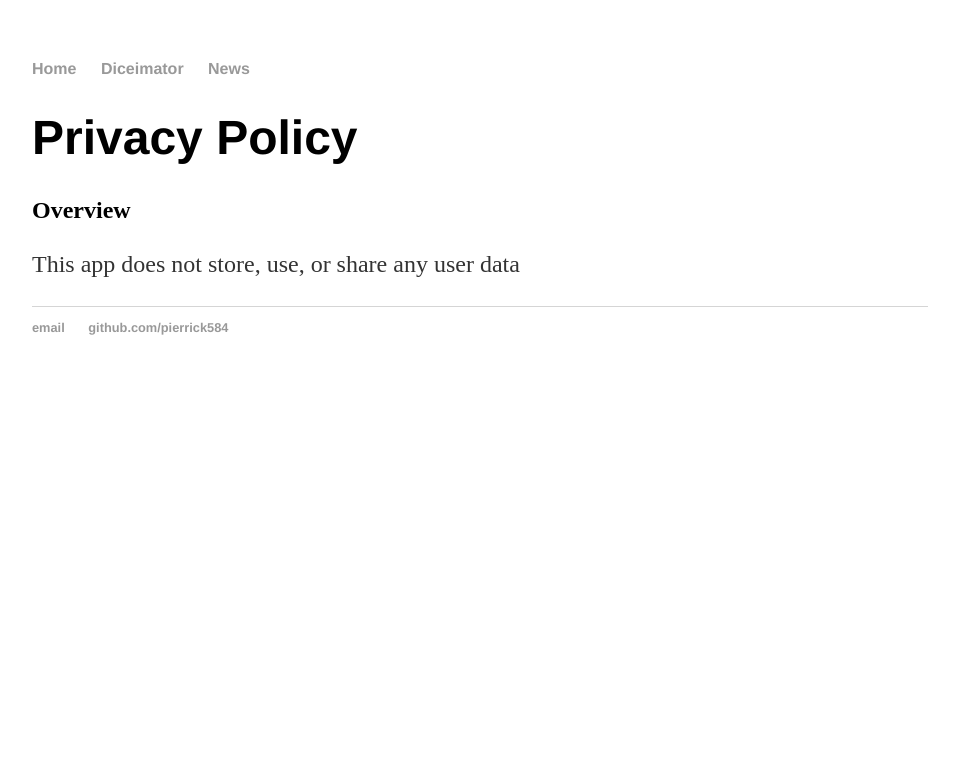
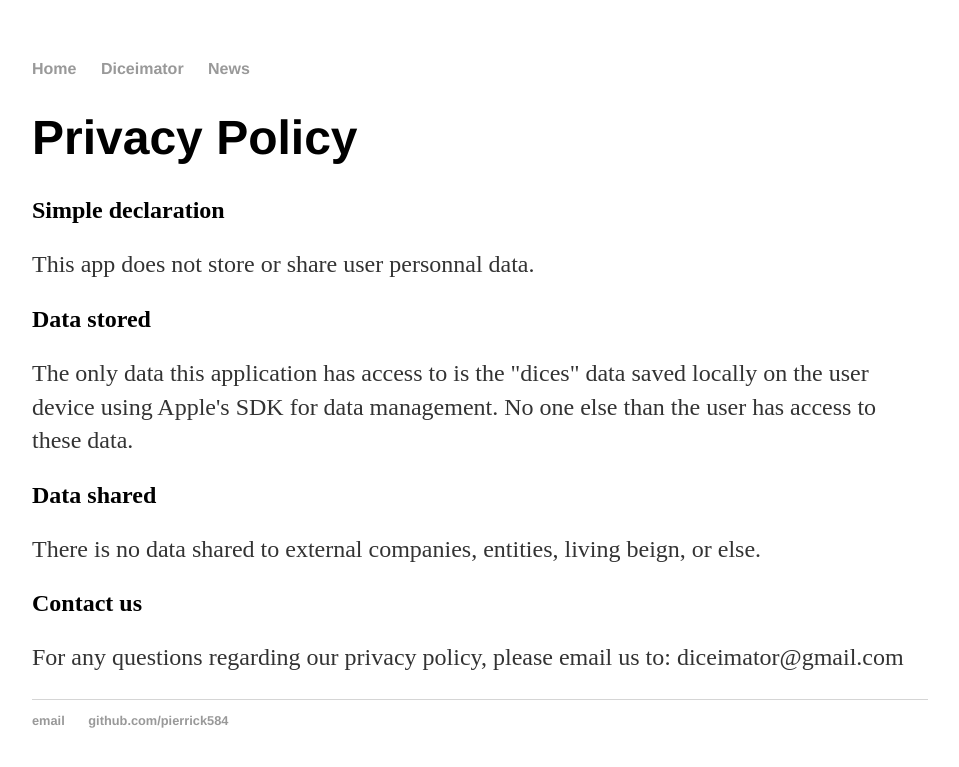
Before and after one commit to Pierrick584/pierrick584.github.io, a Jekyll site: the page built from diceimator/privacy.html, in a window 1280 px wide. Shown: the top 767 px of the page, without its empty margins (160-1119 px from the left). Built offline with Jekyll 4.4.1, drawn with Linux system fonts in a browser that asks for light colours.

Commit message:
Update privacy.html

```diff
--- a/diceimator/privacy.html
+++ b/diceimator/privacy.html
@@ -4,6 +4,15 @@ title: Diceimator Privacy Policy
 ---
 <div class="blurb">
 	<h1>Privacy Policy</h1>
-  <h2>Overview</h2>
-	<p>This app does not store, use, or share any user data</p>
+  <h2>Simple declaration</h2>
+	<p>This app does not store or share user personnal data.</p>
+
+  <h2>Data stored</h2>
+	<p>The only data this application has access to is the "dices" data saved locally on the user device using Apple's SDK for data management. No one else than the user has access to these data.</p>
+
+  <h2>Data shared</h2>
+	<p>There is no data shared to external companies, entities, living beign, or else.</p>
+  <h2>Contact us</h2>
+	<p>For any questions regarding our privacy policy, please email us to: diceimator@gmail.com</p>
+
 </div><!-- /.blurb -->
```
